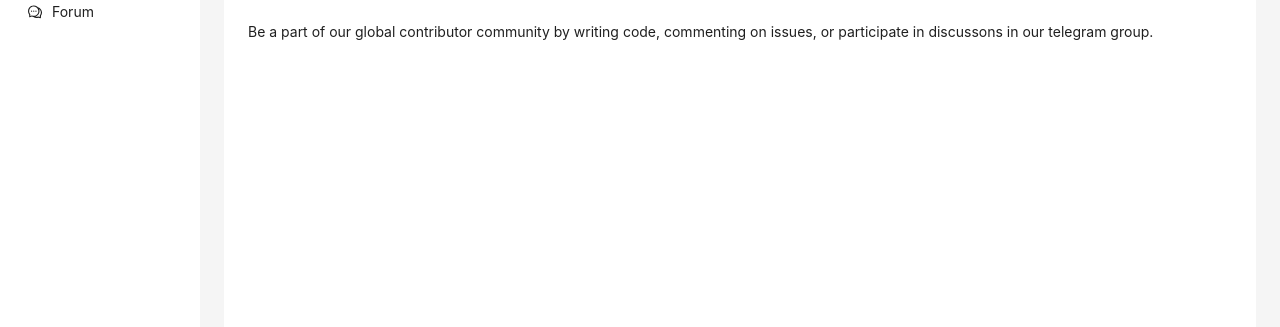
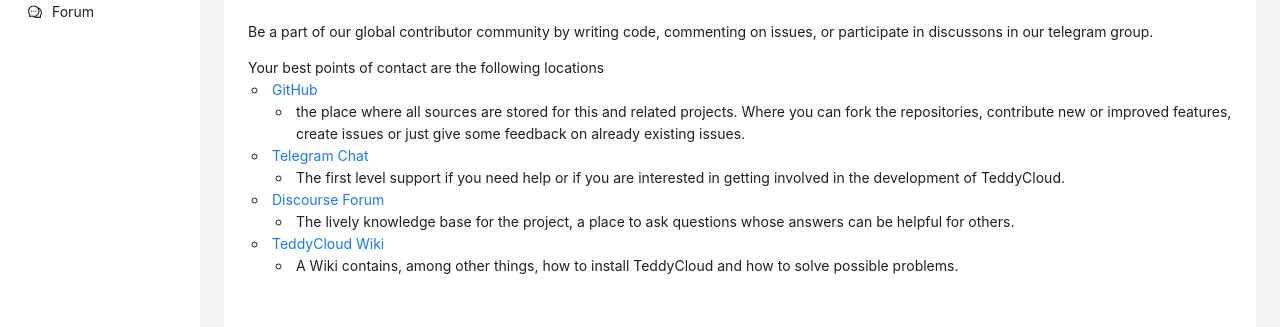
Before and after one commit to toniebox-reverse-engineering/teddycloud_web, a React (Create React App) app: page /web/community in a window 1280 px wide. Shown: the part 252-579 px from the top of the page. Built offline with nearby package versions, Linux system fonts and the light colour scheme; no server answers.

Commit message:
enriched the community page

```diff
--- a/src/pages/community/CommunityPage.tsx
+++ b/src/pages/community/CommunityPage.tsx
@@ -9,6 +9,7 @@ import {
     StyledSider,
 } from "../../components/StyledComponents";
 import { CommunitySubNav } from "../../components/community/CommunitySubNav";
+import { Link } from "react-router-dom";
 
 const { Paragraph } = Typography;
 
@@ -34,6 +35,48 @@ export const CommunityPage = () => {
                         Be a part of our global contributor community by writing code, commenting on issues, or
                         participate in discussons in our telegram group.
                     </Paragraph>
+                    <Paragraph>
+                        Your best points of contact are the following locations
+                        <ul>
+                            <li>
+                                <Link to="https://github.com/toniebox-reverse-engineering" target="_blank">
+                                    GitHub
+                                </Link>
+                                <li>
+                                    the place where all sources are stored for this and related projects. Where you can
+                                    fork the repositories, contribute new or improved features, create issues or just
+                                    give some feedback on already existing issues.
+                                </li>
+                            </li>
+                            <li>
+                                <Link to="https://t.me/toniebox_reverse_engineering" target="_blank">
+                                    Telegram Chat
+                                </Link>
+                                <li>
+                                    The first level support if you need help or if you are interested in getting
+                                    involved in the development of TeddyCloud.
+                                </li>
+                            </li>
+                            <li>
+                                <Link to="https://forum.revvox.de/" target="_blank">
+                                    Discourse Forum
+                                </Link>
+                                <li>
+                                    The lively knowledge base for the project, a place to ask questions whose answers
+                                    can be helpful for others.
+                                </li>
+                            </li>
+                            <li>
+                                <Link to="https://tonies-wiki.revvox.de/docs/tools/teddycloud/" target="_blank">
+                                    TeddyCloud Wiki
+                                </Link>
+                                <li>
+                                    A Wiki contains, among other things, how to install TeddyCloud and how to solve
+                                    possible problems.
+                                </li>
+                            </li>
+                        </ul>
+                    </Paragraph>
                 </StyledContent>
             </StyledLayout>
         </>
```
